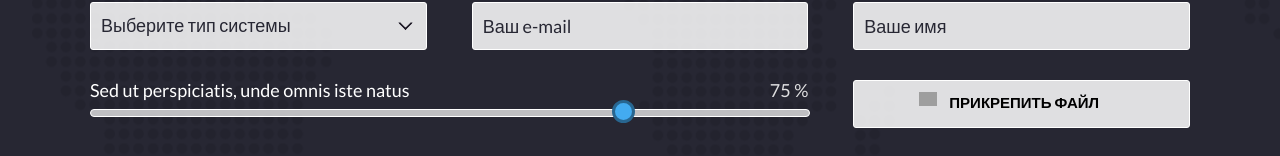
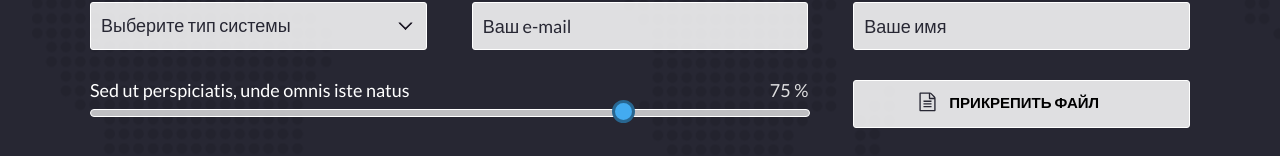
Before and after one commit to mrvotum/employcity-test, an Angular app: page / in a window 1280 px wide. Shown: the part 1373-1529 px from the top of the page. Built offline with nearby package versions, Linux system fonts and the light colour scheme; grey boxes are pictures that could not be loaded.

Commit message:
Вернул иконку в кнопку

```diff
--- a/src/app/form/form.component.scss
+++ b/src/app/form/form.component.scss
@@ -62,7 +62,7 @@ input[type="email"],
 			content: '';
 			width: 18px;
 			height: 20px;
-			background-image: url('/assets/icon_file.svg');
+			background-image: url('/assets/icons/icon_file.svg');
 			top: 50%;
 			left: 0;
 			transform: translateY(-50%);
```
